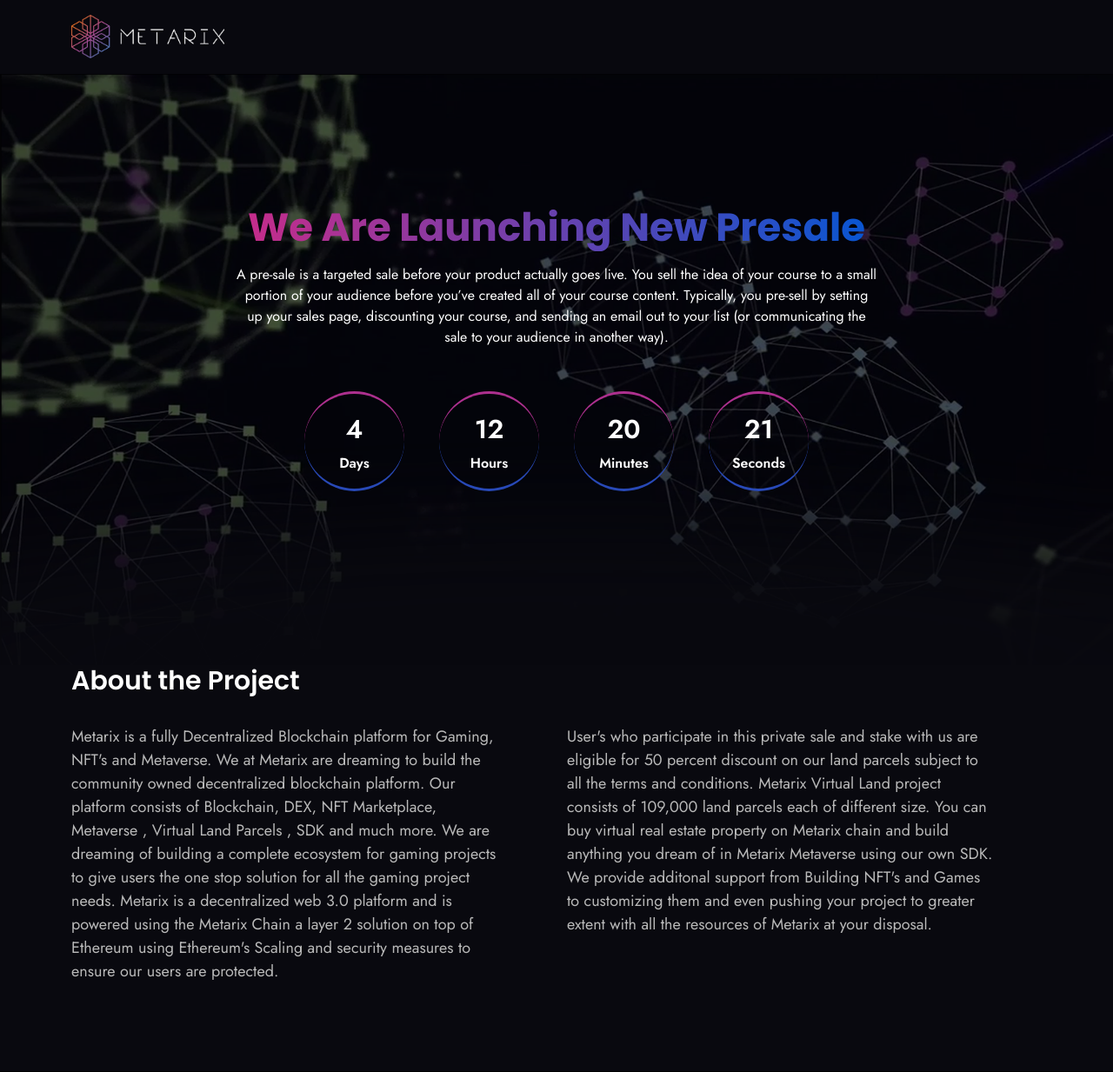
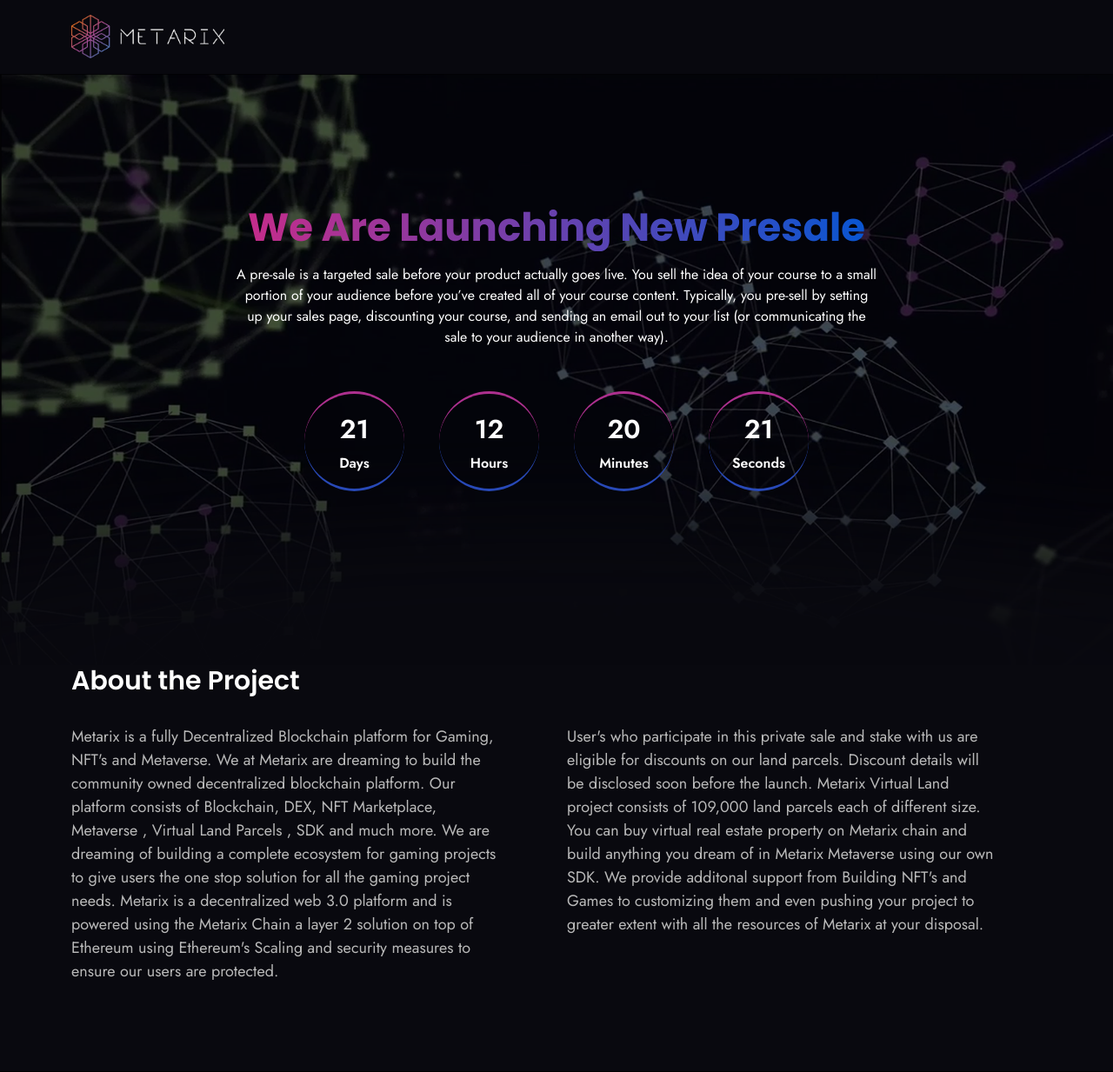
Before and after one commit to Metarix-Network/Metarix-Website, a PHP site: page /phpmail/landing_timmer.php in a window 1280 px wide. Shown: the top 1233 px of the page at 87% size. Run offline with PHP 8.4, Linux system fonts and the light colour scheme.

Commit message:
14/04/22

```diff
--- a/index.php
+++ b/index.php
@@ -1252,6 +1252,7 @@
                          <!-- <img class="partner_img" src="img/partners/Genesis_update_logo.png" alt="Vector.svg"> -->
                          <a href="#" target="_blank"><img class="partner_img" src="img/partners/logo-geller.png" alt="UnrealEngine_logo.svg"></a>
                          <a href="https://www.konma.community/" target="_blank" ><img class="partner_img" src="img/partners/konma.png" alt="UnrealEngine_logo.svg"></a>
+                         <a href="https://www.tenset.io/en" target="_blank" ><img class="partner_img" src="img/partners/tenset.png" alt="UnrealEngine_logo.svg"></a>
                     </div>
                 </div>
                 <div class="col-xl-6">
--- a/landing_timmer.php
+++ b/landing_timmer.php
@@ -138,7 +138,7 @@
             </div>
             <div class="col-md-6">
                  <div class="landingpage_paragharph">
-                    <p>User's who participate in this private sale and stake with us are eligible for 50 percent discount on our land parcels subject to all the terms and conditions. Metarix Virtual Land project consists of 109,000 land parcels each of different size. You can buy virtual real estate property on Metarix chain and build anything you dream of in Metarix Metaverse using our own SDK. We provide additonal support from Building NFT's and Games to customizing them and even pushing your project to greater extent with all the resources of Metarix at your disposal. </p>
+                    <p>User's who participate in this private sale and stake with us are eligible for discounts on our land parcels. Discount details will be disclosed soon before the launch. Metarix Virtual Land project consists of 109,000 land parcels each of different size. You can buy virtual real estate property on Metarix chain and build anything you dream of in Metarix Metaverse using our own SDK. We provide additonal support from Building NFT's and Games to customizing them and even pushing your project to greater extent with all the resources of Metarix at your disposal. </p>
                 </div>
             </div>
         </div>
@@ -203,7 +203,7 @@ function initializeClock(id, endtime) {
   var timeinterval = setInterval(updateClock, 1000);
 }
 
-const deadline = '2022-04-19 12:00 am'; //final
+const deadline = '2022-05-06 12:00 am'; //final
 //const deadline = '2022-04-07 04:58 pm'; //testing
 //var deadline = new Date(Date.parse(new Date()) + 18 * 24 * 60 * 60 * 1000);
 initializeClock('clockdiv', deadline);
```
Also changed, not shown: img/partners/tenset.png (added).
